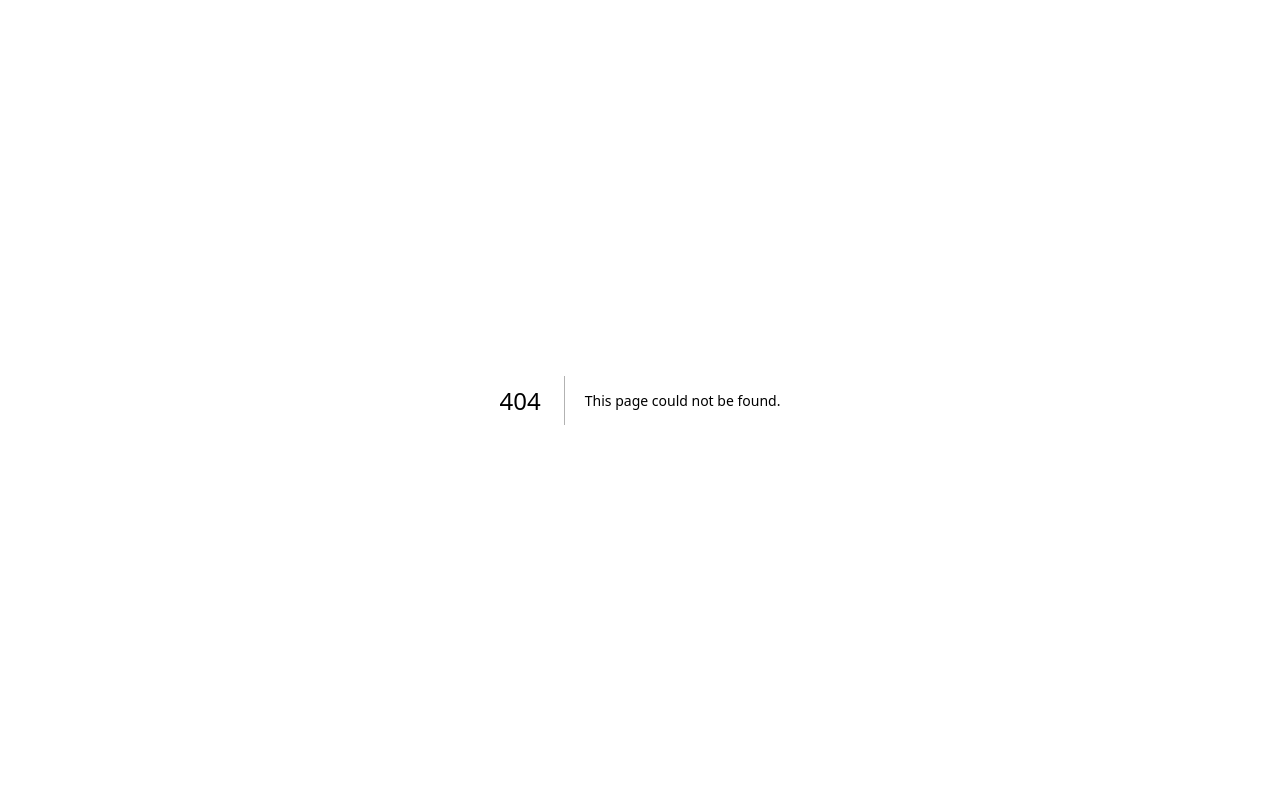
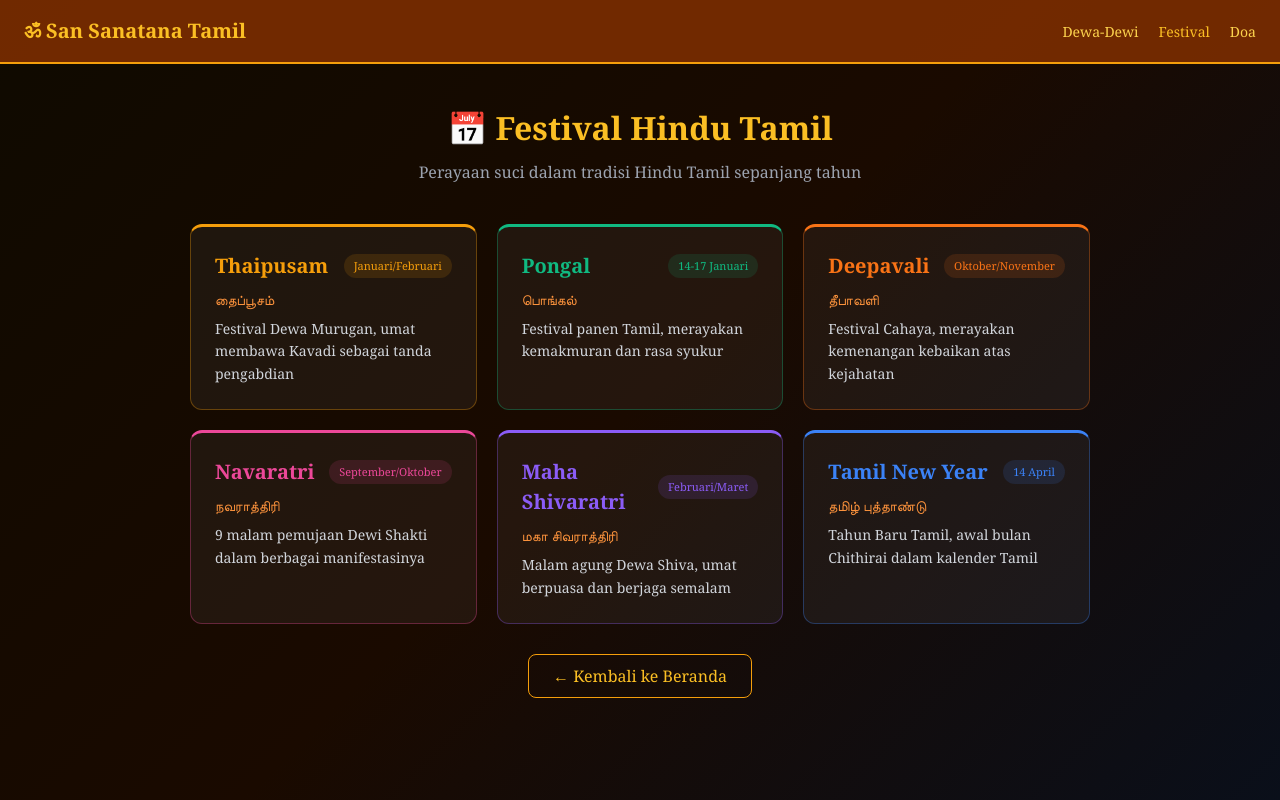
Before and after one commit to rajjroshan93-prog/san-sanatana-tamil.-, a Next.js app: page /festivals in a window 1280 px wide. Before the commit this address had no page. Built offline with nearby package versions, Linux system fonts and the light colour scheme.

Commit message:
Create page.tsx

```diff
--- /dev/null
+++ b/app/festivals/page.tsx
@@ -0,0 +1,47 @@
+export default function FestivalsPage() {
+  const festivals = [
+    { name: 'Thaipusam', tamil: 'தைப்பூசம்', date: 'Januari/Februari', desc: 'Festival Dewa Murugan, umat membawa Kavadi sebagai tanda pengabdian', color: '#f59e0b' },
+    { name: 'Pongal', tamil: 'பொங்கல்', date: '14-17 Januari', desc: 'Festival panen Tamil, merayakan kemakmuran dan rasa syukur', color: '#10b981' },
+    { name: 'Deepavali', tamil: 'தீபாவளி', date: 'Oktober/November', desc: 'Festival Cahaya, merayakan kemenangan kebaikan atas kejahatan', color: '#f97316' },
+    { name: 'Navaratri', tamil: 'நவராத்திரி', date: 'September/Oktober', desc: '9 malam pemujaan Dewi Shakti dalam berbagai manifestasinya', color: '#ec4899' },
+    { name: 'Maha Shivaratri', tamil: 'மகா சிவராத்திரி', date: 'Februari/Maret', desc: 'Malam agung Dewa Shiva, umat berpuasa dan berjaga semalam', color: '#8b5cf6' },
+    { name: 'Tamil New Year', tamil: 'தமிழ் புத்தாண்டு', date: '14 April', desc: 'Tahun Baru Tamil, awal bulan Chithirai dalam kalender Tamil', color: '#3b82f6' },
+  ]
+
+  return (
+    <main style={{minHeight: '100vh', background: 'linear-gradient(135deg, #0f0a00, #1a0a00, #0a0f1a)', color: '#f5e6c8'}}>
+      <nav style={{background: 'rgba(124,45,0,0.9)', borderBottom: '2px solid #f59e0b', padding: '16px 24px', display: 'flex', justifyContent: 'space-between', alignItems: 'center'}}>
+        <a href="/" style={{color: '#fbbf24', fontSize: 20, fontWeight: 'bold', textDecoration: 'none'}}>ॐ San Sanatana Tamil</a>
+        <div style={{display: 'flex', gap: 20}}>
+          <a href="/deities" style={{color: '#fcd34d', fontSize: 14}}>Dewa-Dewi</a>
+          <a href="/festivals" style={{color: '#fbbf24', fontSize: 14}}>Festival</a>
+          <a href="/prayer" style={{color: '#fcd34d', fontSize: 14}}>Doa</a>
+        </div>
+      </nav>
+
+      <div style={{padding: '40px 24px'}}>
+        <div style={{textAlign: 'center', marginBottom: 40}}>
+          <h1 style={{fontSize: 32, fontWeight: 'bold', color: '#fbbf24', marginBottom: 8}}>📅 Festival Hindu Tamil</h1>
+          <p style={{color: '#9ca3af'}}>Perayaan suci dalam tradisi Hindu Tamil sepanjang tahun</p>
+        </div>
+
+        <div style={{display: 'grid', gridTemplateColumns: 'repeat(auto-fill, minmax(280px, 1fr))', gap: 20, maxWidth: 900, margin: '0 auto'}}>
+          {festivals.map((f, i) => (
+            <div key={i} style={{background: 'rgba(255,255,255,0.05)', border: `1px solid ${f.color}55`, borderRadius: 12, padding: 24, borderTop: `3px solid ${f.color}`}}>
+              <div style={{display: 'flex', justifyContent: 'space-between', alignItems: 'center', marginBottom: 8}}>
+                <h2 style={{color: f.color, fontSize: 20, fontWeight: 'bold'}}>{f.name}</h2>
+                <span style={{background: `${f.color}22`, color: f.color, padding: '4px 10px', borderRadius: 20, fontSize: 11}}>{f.date}</span>
+              </div>
+              <p style={{color: '#fb923c', marginBottom: 8, fontSize: 14}}>{f.tamil}</p>
+              <p style={{color: '#d1d5db', fontSize: 14, lineHeight: 1.6}}>{f.desc}</p>
+            </div>
+          ))}
+        </div>
+
+        <div style={{textAlign: 'center', marginTop: 40}}>
+          <a href="/" style={{color: '#fbbf24', textDecoration: 'none', border: '1px solid #f59e0b', padding: '10px 24px', borderRadius: 8}}>← Kembali ke Beranda</a>
+        </div>
+      </div>
+    </main>
+  )
+}
```
